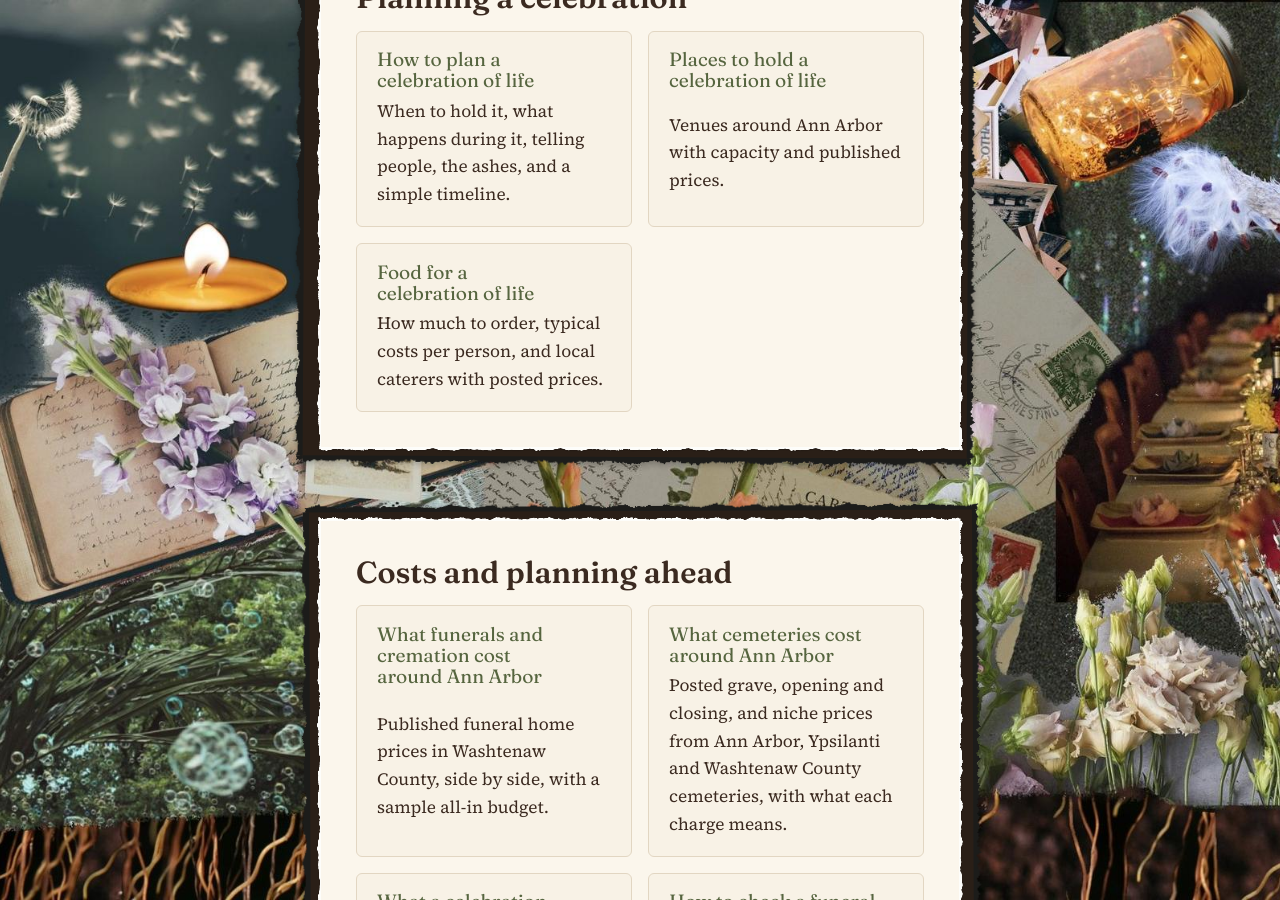
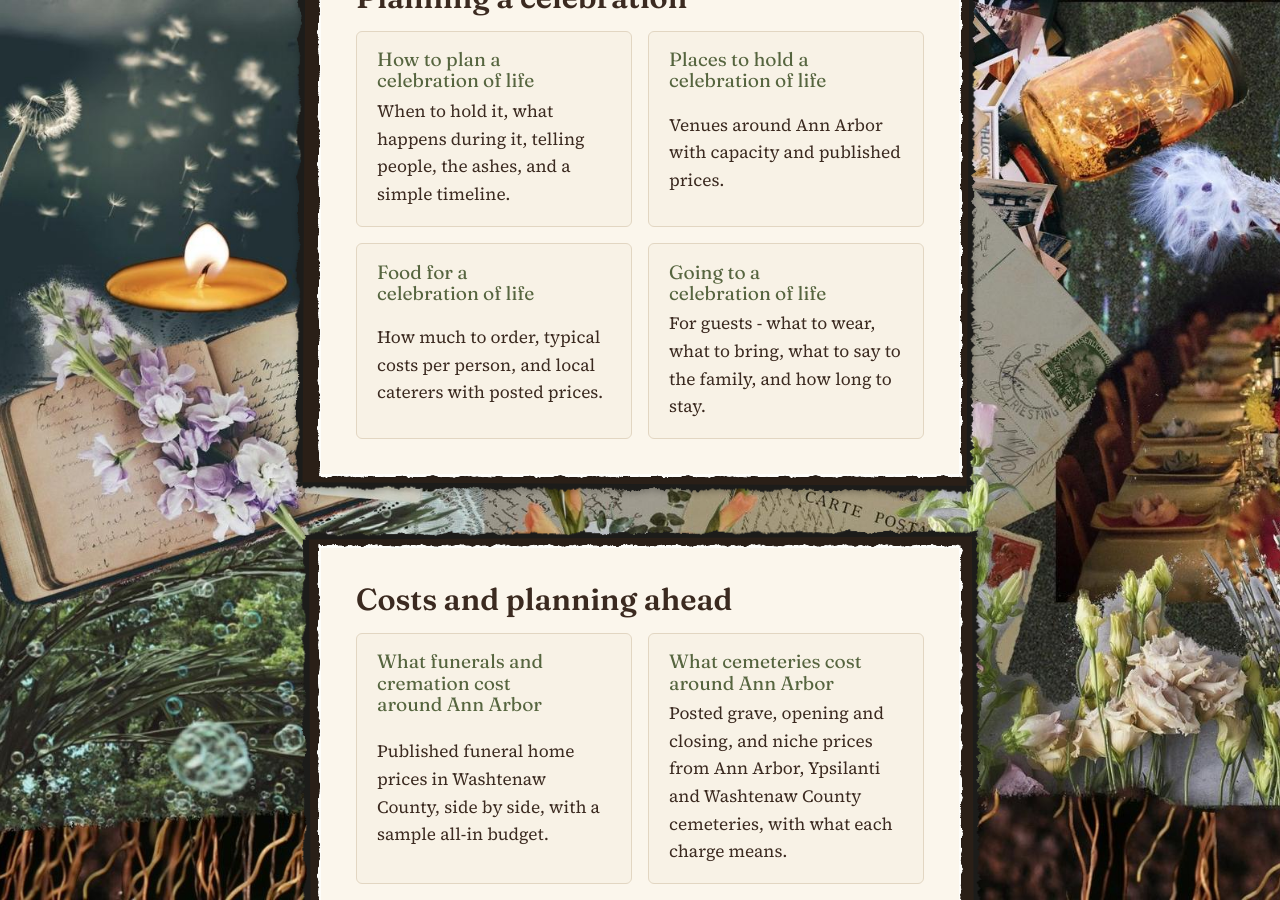
Before and after one commit to katekelley/graveandseed, a Jekyll site: the page built from resources/index.html, in a window 1280 px wide and 900 px high, scrolled down 1337 px. Built offline with Jekyll 4.4.1, drawn with Linux system fonts in a browser that asks for light colours; part of the change alters nothing that is shown.

Commit message:
Add guest guide: going to a celebration of life
Co-Authored-By: Claude Opus 5.5 <noreply@anthropic.com>
Claude-Session: https://claude.ai/code/session_011MgnuBpb8ZLaJCCB1zd2Su

```diff
--- a/_data/resources.yml
+++ b/_data/resources.yml
@@ -50,6 +50,10 @@
   blurb: How much to order, typical costs per person, and local caterers with posted prices.
   url: /resources/food/
   group: Planning a celebration
+- title: Going to a celebration of life
+  blurb: For guests - what to wear, what to bring, what to say to the family, and how long to stay.
+  url: /resources/going-to-a-celebration-of-life/
+  group: Planning a celebration
 - title: Is embalming required in Michigan?
   blurb: When the law requires it, when it's only a funeral home's policy, and what to ask for instead, with sources.
   url: /resources/embalming/
--- /dev/null
+++ b/resources/going-to-a-celebration-of-life.html
@@ -0,0 +1,127 @@
+---
+layout: page
+title: Going to a celebration of life - what to wear, bring and say
+here: resources
+heading: Going to a celebration of life
+lede: What to wear, what to bring, what to say, and how long to stay, for guests who aren't sure what's expected.
+description: A guest's guide to a celebration of life - what to wear, whether to bring flowers or food, what to say to the family, how long to stay, and what to do if you can't go.
+permalink: /resources/going-to-a-celebration-of-life/
+show_updated: true
+---
+<section class="prose">
+  <p>You got an invitation, and you're not sure what you're walking into. That's normal. Celebrations of life don't follow one script, so every one is a little different. Here's what to expect, and how to be a good guest when you're sad too.</p>
+  <ol>
+    <li><a href="#what-it-is">What a celebration of life is</a></li>
+    <li><a href="#wear">What to wear</a></li>
+    <li><a href="#bring">What to bring</a></li>
+    <li><a href="#arrive">When to arrive and how long to stay</a></li>
+    <li><a href="#say">What to say to the family</a></li>
+    <li><a href="#speak">If you're asked to speak</a></li>
+    <li><a href="#kids">Bringing kids</a></li>
+    <li><a href="#cant-go">If you can't go</a></li>
+    <li><a href="#after">After the day</a></li>
+  </ol>
+</section>
+
+<section class="prose" id="what-it-is">
+  <span class="label">The basics</span>
+  <h2>What a celebration of life is</h2>
+  <p>A celebration of life is a gathering to remember someone. It usually happens without the body there, often weeks or months after the death. It might be in a backyard, a restaurant, a park shelter, a church hall or a rented room.</p>
+  <p>"Celebration" doesn't mean everyone has to be happy. People laugh, and people cry, often in the same ten minutes. Both are welcome. You don't have to perform cheerfulness, and you don't have to hide it either.</p>
+  <p>Most have some mix of these: time to mingle, food, photos or objects from their life, music, and a time when people share stories. Some have a short program at a set time. Others are drop-in, where people come and go.</p>
+</section>
+
+<section class="prose" id="wear">
+  <span class="label">Clothes</span>
+  <h2>What to wear</h2>
+  <ul>
+    <li><strong>Read the invitation first.</strong> Families often say what they want: "casual," "wear something bright," "wear his Tigers gear." Do what they ask. It's part of how they're remembering the person.</li>
+    <li><strong>If it says nothing,</strong> dress the way you would for a nice dinner out. Clean, comfortable, not flashy.</li>
+    <li><strong>Black is fine. So is color.</strong> You don't have to wear black, and you won't stand out if you do.</li>
+    <li><strong>Check the place.</strong> A park or backyard means real shoes and a layer for Michigan weather. A church hall or restaurant means a step dressier.</li>
+  </ul>
+</section>
+
+<section class="prose" id="bring">
+  <span class="label">Gifts</span>
+  <h2>What to bring</h2>
+  <ul>
+    <li><strong>You don't have to bring anything.</strong> Showing up is the gift.</li>
+    <li><strong>A card is always right.</strong> Write one specific memory or thing you loved about them. Families reread these for years.</li>
+    <li><strong>Check before bringing flowers.</strong> There may not be a place to put them, and the family has to take them home after. If the invitation or obituary names a charity, give there instead.</li>
+    <li><strong>Bring food only if asked.</strong> Some gatherings are potlucks, and the invitation will say so. Otherwise the food is planned.</li>
+    <li><strong>Photos and stories are the best gifts.</strong> If you have a picture they've never seen, bring a printed copy or offer to send it. If there's a memory book or table, add to it.</li>
+    <li><strong>Money is OK when it helps.</strong> If the family is struggling to cover costs, a check in a card or a gift to their fundraiser is kind and practical. Don't make a show of it.</li>
+  </ul>
+</section>
+
+<section class="prose" id="arrive">
+  <span class="label">Timing</span>
+  <h2>When to arrive and how long to stay</h2>
+  <ul>
+    <li><strong>If there's a program at a set time,</strong> arrive 10 to 15 minutes early so you're seated when it starts. Walking in during the stories is hard on everyone.</li>
+    <li><strong>If it's drop-in,</strong> come any time in the window. Staying 30 minutes to an hour is normal. Close friends often stay longer.</li>
+    <li><strong>Before you leave,</strong> find someone in the family and say goodbye. "Thank you for doing this" is enough.</li>
+    <li><strong>Don't worry about leaving early</strong> if you need to. Nobody is keeping track.</li>
+  </ul>
+</section>
+
+<section class="prose" id="say">
+  <span class="label">Words</span>
+  <h2>What to say to the family</h2>
+  <p>You don't need the perfect words. Short and honest is better than polished.</p>
+  <p><strong>Things that help:</strong></p>
+  <ul>
+    <li>"I'm so sorry."</li>
+    <li>"I'm really glad I knew her."</li>
+    <li>A specific memory: "He drove me to the airport at 5 a.m. and wouldn't take gas money."</li>
+    <li>Their name. Families want to hear it said out loud.</li>
+    <li>Nothing at all. A hug or sitting next to someone counts.</li>
+  </ul>
+  <p><strong>Things to skip:</strong></p>
+  <ul>
+    <li>"Everything happens for a reason," or anything starting with "at least."</li>
+    <li>"They're in a better place," unless you know the family believes that.</li>
+    <li>"I know how you feel." Tell them about your own loss another day, if they ask.</li>
+    <li>Questions about how they died, unless the family brings it up.</li>
+    <li>"Let me know if you need anything." It's kind, but it puts the work on them. Offer something specific instead: "Can I bring dinner Tuesday?"</li>
+  </ul>
+</section>
+
+<section class="prose" id="speak">
+  <span class="label">Sharing</span>
+  <h2>If you're asked to speak, or there's open sharing</h2>
+  <ul>
+    <li><strong>Tell one story,</strong> not their whole life. Two or three minutes is plenty when other people want a turn.</li>
+    <li><strong>Make it about them,</strong> not about you. The best stories show who they were: what they said, what they did, what they were like.</li>
+    <li><strong>Funny is welcome.</strong> Laughter is one of the best parts of these gatherings.</li>
+    <li><strong>Write it down</strong> and bring it, even if you don't read it. Nerves and grief make your mind go blank.</li>
+    <li><strong>It's OK to cry while you talk.</strong> Take a breath and keep going. Everyone in the room understands.</li>
+  </ul>
+</section>
+
+<section class="prose" id="kids">
+  <span class="label">Children</span>
+  <h2>Bringing kids</h2>
+  <p>Kids are usually welcome unless the invitation says otherwise. Being there can help them understand that someone died and that people loved them. Before you go, tell them what they'll see: people might cry, people might laugh, and both are OK. Bring something quiet for them to do, and step out if they need a break.</p>
+</section>
+
+<section class="prose" id="cant-go">
+  <span class="label">From a distance</span>
+  <h2>If you can't go</h2>
+  <ul>
+    <li><strong>Send a card or a message</strong> with a specific memory. It matters just as much.</li>
+    <li><strong>Ask if it's being streamed or recorded.</strong> Many are now.</li>
+    <li><strong>Send a photo or a story</strong> they can share at the gathering, if there's still time.</li>
+  </ul>
+</section>
+
+<section class="prose" id="after">
+  <span class="label">Later</span>
+  <h2>After the day</h2>
+  <p>The gathering is one afternoon. The grief keeps going. Most people stop checking in after a few weeks, which is often when the family feels most alone. Put a reminder on your calendar to reach out in a month, on their birthday, and on the anniversary of the death. A short text that says "thinking of you and of him today" is enough.</p>
+</section>
+
+<section class="prose">
+  <p class="note">Planning one yourself? Start with <a href="/resources/plan-a-celebration-of-life/">how to plan a celebration of life</a>, or <a href="/services/">see how I can help</a>.</p>
+</section>
```
